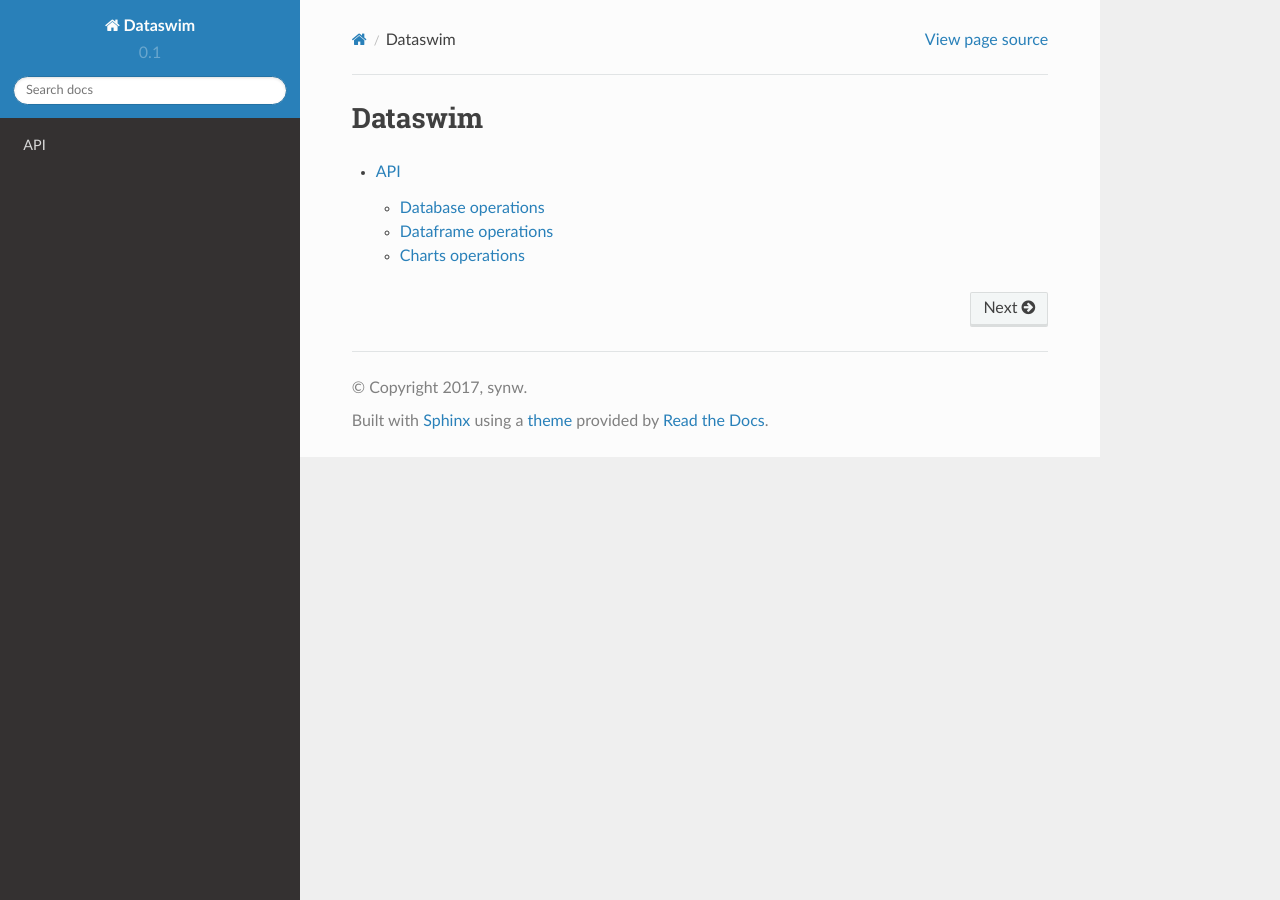
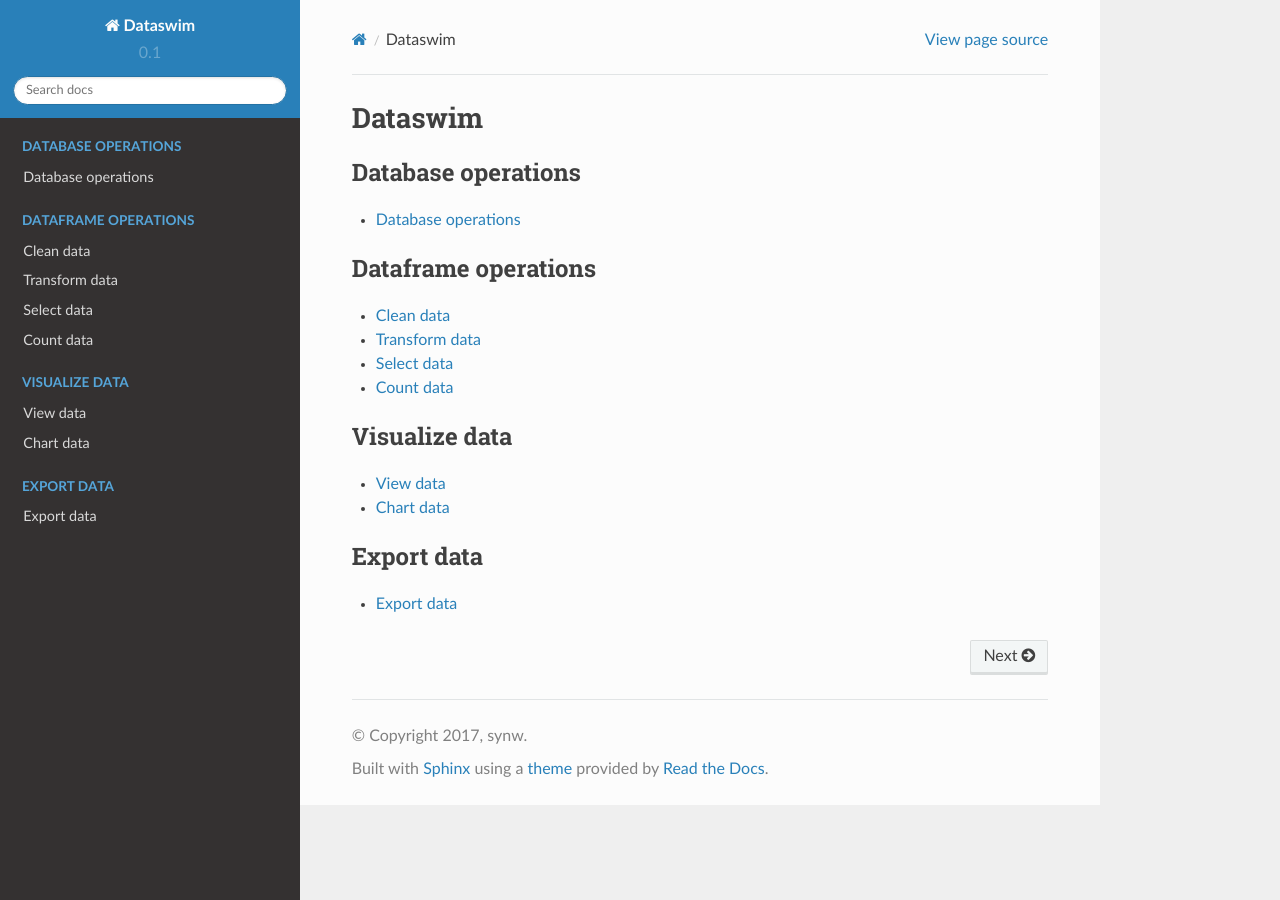
Before and after one commit to synw/dataswim, a Sphinx documentation site: the page built from docs/index.rst, in a window 1280 px wide. Built offline with Sphinx 7.4.7 and the Read the Docs theme 2.0.0, drawn with Linux system fonts in a browser that asks for light colours.

```diff
--- a/dataswim/__init__.py
+++ b/dataswim/__init__.py
@@ -28,6 +28,7 @@ class DataSwim(Db, Df, Plot, Report):
         self.label = None
         self.reports = []
         self.report_path = None
+        self.backup_df = None
 
     def new(self, df):
         """
--- a/docs/api.rst
+++ b/docs/api.rst
@@ -34,6 +34,12 @@ Dataframe operations
 **add** (``field``, ``value``)
 
     Add a columns with default values
+
+
+**apply** (``function``)
+
+    Apply a function on a column’s values
+
 
 **backup** ()
 
--- a/docs/index.rst
+++ b/docs/index.rst
@@ -8,5 +8,32 @@ Dataswim
 
 .. toctree::
    :maxdepth: 2
+   :titlesonly:
+   :caption: Database operations
 
-   api
+   data/db
+
+.. toctree::
+   :maxdepth: 2
+   :titlesonly:
+   :caption: Dataframe operations
+
+   data/clean
+   data/transform
+   data/select
+   data/count
+
+.. toctree::
+   :maxdepth: 2
+   :titlesonly:
+   :caption: Visualize data
+
+   data/view
+   data/chart
+
+.. toctree::
+   :maxdepth: 2
+   :titlesonly:
+   :caption: Export data
+
+   data/export
```
Also changed, not shown: docs/data/chart.rst (added, +40 -0 lines), docs/data/clean.rst (added, +43 -0 lines), docs/data/count.rst (added, +18 -0 lines), docs/data/db.rst (added, +38 -0 lines), docs/data/export.rst (added, +22 -0 lines), docs/data/select.rst (added, +44 -0 lines), docs/data/transform.rst (added, +54 -0 lines), docs/data/view.rst (added, +35 -0 lines), 5 other files.
